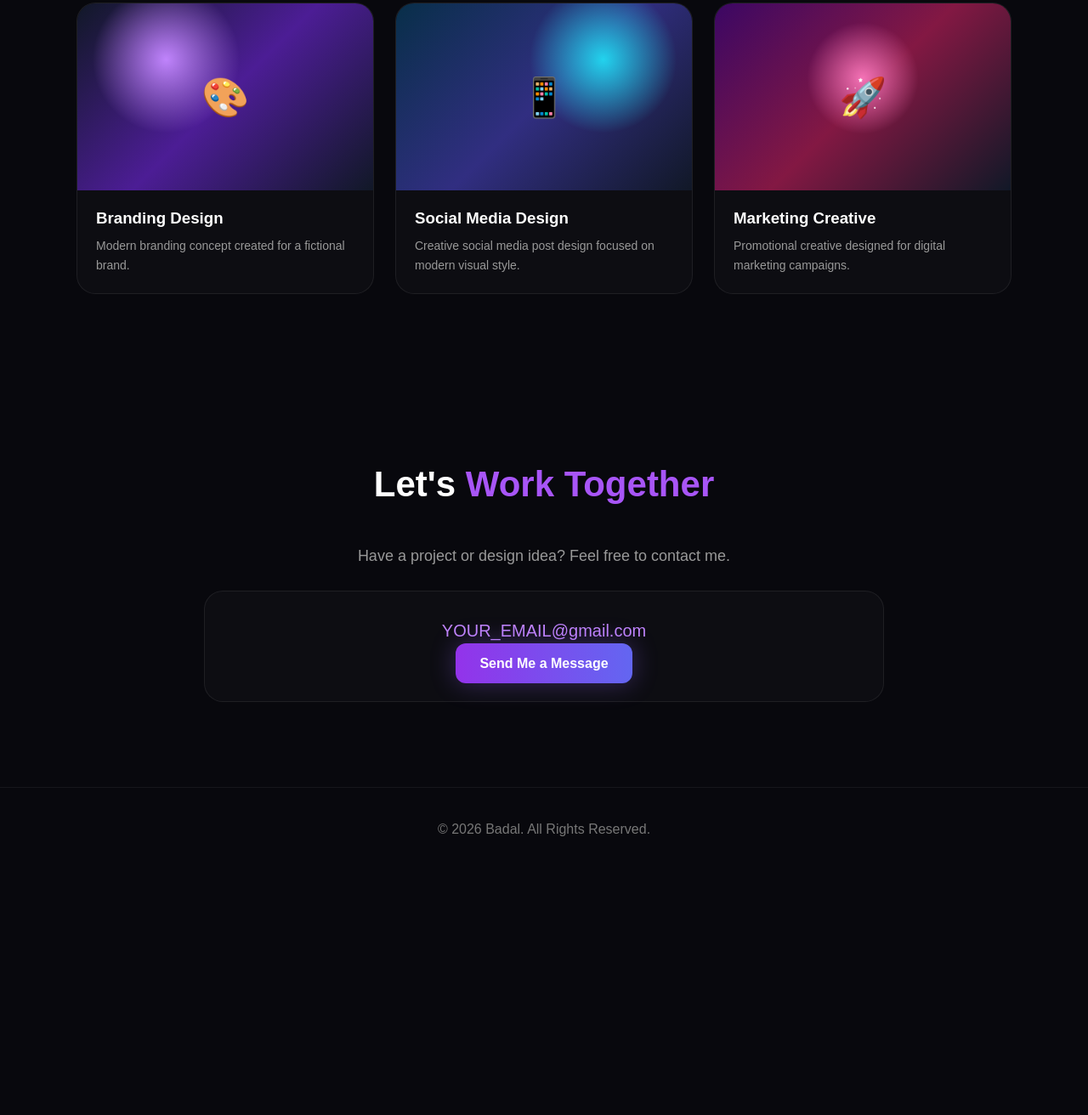
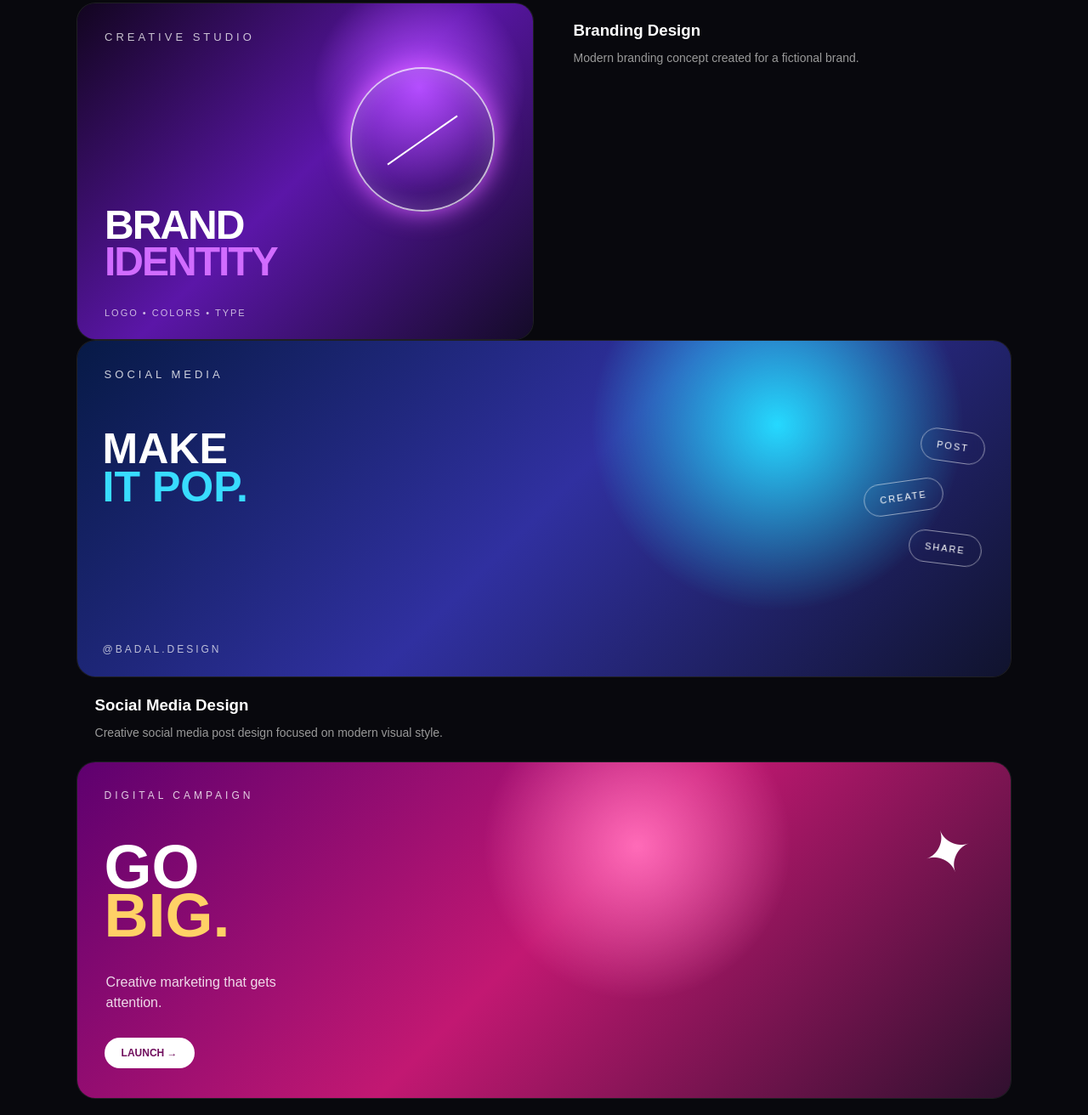
Before and after one commit to badalkumar1603/graphic-design-portfolio, a plain HTML site: page index.html in a window 1280 px wide. Shown: the part 1826-3138 px from the top of the page at 85% size. Before the commit the page ends 2851 px from the top, so only its background shows below. Drawn offline with Linux system fonts and the light colour scheme.

Commit message:
Add styles and content for portfolio sections

```diff
--- a/index.html
+++ b/index.html
@@ -6,7 +6,234 @@
 
 <title>Badal | Graphic Designer</title>
 
-<style>
+<style>/* =========================
+   PORTFOLIO POSTERS
+========================= */
+
+.poster {
+  height: 395px;
+  position: relative;
+  overflow: hidden;
+  padding: 32px;
+  box-sizing: border-box;
+  font-family: Arial, sans-serif;
+  color: white;
+}
+
+
+/* =========================
+   BRANDING POSTER
+========================= */
+
+.branding-poster {
+  background:
+    radial-gradient(circle at 75% 25%, #b44cff 0%, transparent 25%),
+    linear-gradient(135deg, #12051f, #5b16a8, #140b28);
+}
+
+.poster-small {
+  font-size: 13px;
+  letter-spacing: 4px;
+  opacity: .75;
+}
+
+.poster-title {
+  position: absolute;
+  left: 32px;
+  bottom: 70px;
+  font-size: 48px;
+  line-height: .9;
+  font-weight: 800;
+  letter-spacing: -2px;
+}
+
+.poster-title span {
+  color: #d16cff;
+}
+
+.poster-circle {
+  position: absolute;
+  width: 170px;
+  height: 170px;
+  border-radius: 50%;
+  right: 45px;
+  top: 75px;
+  border: 2px solid rgba(255,255,255,.7);
+  box-shadow:
+    0 0 30px #d65cff,
+    inset 0 0 30px rgba(255,255,255,.2);
+}
+
+.poster-line {
+  position: absolute;
+  width: 100px;
+  height: 2px;
+  background: white;
+  right: 80px;
+  top: 160px;
+  transform: rotate(-35deg);
+}
+
+.poster-bottom {
+  position: absolute;
+  bottom: 25px;
+  left: 32px;
+  font-size: 11px;
+  letter-spacing: 2px;
+  opacity: .7;
+}
+
+
+/* =========================
+   SOCIAL MEDIA POSTER
+========================= */
+
+.social-poster {
+  background:
+    radial-gradient(circle at 75% 25%, #25d9ff 0%, transparent 25%),
+    linear-gradient(135deg, #071a46, #3030a0, #10132d);
+}
+
+.social-top {
+  font-size: 13px;
+  letter-spacing: 4px;
+  opacity: .8;
+}
+
+.social-big {
+  position: absolute;
+  left: 30px;
+  top: 105px;
+  font-size: 50px;
+  font-weight: 900;
+  line-height: .9;
+}
+
+.social-big span {
+  color: #38dcff;
+}
+
+.social-box {
+  position: absolute;
+  padding: 12px 18px;
+  border: 1px solid rgba(255,255,255,.5);
+  border-radius: 30px;
+  font-size: 11px;
+  letter-spacing: 2px;
+  backdrop-filter: blur(8px);
+}
+
+.box-one {
+  right: 30px;
+  top: 105px;
+  transform: rotate(8deg);
+}
+
+.box-two {
+  right: 80px;
+  top: 165px;
+  transform: rotate(-8deg);
+}
+
+.box-three {
+  right: 35px;
+  top: 225px;
+  transform: rotate(7deg);
+}
+
+.social-bottom {
+  position: absolute;
+  bottom: 25px;
+  left: 30px;
+  font-size: 12px;
+  letter-spacing: 3px;
+  opacity: .7;
+}
+
+
+/* =========================
+   MARKETING POSTER
+========================= */
+
+.marketing-poster {
+  background:
+    radial-gradient(circle at 60% 25%, #ff6bb8 0%, transparent 25%),
+    linear-gradient(135deg, #5e006f, #c21872, #30102f);
+}
+
+.marketing-small {
+  font-size: 12px;
+  letter-spacing: 4px;
+  opacity: .8;
+}
+
+.marketing-title {
+  position: absolute;
+  left: 32px;
+  top: 95px;
+  font-size: 72px;
+  line-height: .8;
+  font-weight: 900;
+}
+
+.marketing-title span {
+  color: #ffd166;
+}
+
+.marketing-text {
+  position: absolute;
+  left: 34px;
+  bottom: 100px;
+  width: 230px;
+  font-size: 16px;
+  line-height: 1.5;
+  opacity: .85;
+}
+
+.marketing-button {
+  position: absolute;
+  left: 32px;
+  bottom: 35px;
+  padding: 11px 20px;
+  border-radius: 30px;
+  background: white;
+  color: #71105e;
+  font-weight: bold;
+  font-size: 12px;
+}
+
+.rocket-shape {
+  position: absolute;
+  right: 45px;
+  top: 65px;
+  font-size: 70px;
+  transform: rotate(-20deg);
+}
+
+
+/* =========================
+   MOBILE
+========================= */
+
+@media (max-width: 600px) {
+
+  .poster {
+    height: 395px;
+  }
+
+  .poster-title {
+    font-size: 42px;
+  }
+
+  .social-big {
+    font-size: 44px;
+  }
+
+  .marketing-title {
+    font-size: 65px;
+  }
+
+}
 *{
     margin:0;
     padding:0;
@@ -491,8 +718,21 @@ footer{
 
         <div class="project">
 
-            <div class="project-preview">
-                🎨
+            <div class="poster branding-poster">
+    <div class="poster-small">CREATIVE STUDIO</div>
+
+    <div class="poster-title">
+        BRAND<br>
+        <span>IDENTITY</span>
+    </div>
+
+    <div class="poster-circle"></div>
+    <div class="poster-line"></div>
+
+    <div class="poster-bottom">
+        LOGO • COLORS • TYPE
+    </div>
+            </div>
             </div>
 
             <div class="project-info">
@@ -511,8 +751,22 @@ footer{
 
         <div class="project">
 
-            <div class="project-preview">
-                📱
+            <div class="poster social-poster">
+    <div class="social-top">SOCIAL MEDIA</div>
+
+    <div class="social-big">
+        MAKE<br>
+        <span>IT POP.</span>
+    </div>
+
+    <div class="social-box box-one">POST</div>
+    <div class="social-box box-two">CREATE</div>
+    <div class="social-box box-three">SHARE</div>
+
+    <div class="social-bottom">
+        @BADAL.DESIGN
+    </div>
+            </div>
             </div>
 
             <div class="project-info">
@@ -531,8 +785,26 @@ footer{
 
         <div class="project">
 
-            <div class="project-preview">
-                🚀
+            <div class="poster marketing-poster">
+    <div class="rocket-shape">✦</div>
+
+    <div class="marketing-small">
+        DIGITAL CAMPAIGN
+    </div>
+
+    <div class="marketing-title">
+        GO<br>
+        <span>BIG.</span>
+    </div>
+
+    <div class="marketing-text">
+        Creative marketing that gets attention.
+    </div>
+
+    <div class="marketing-button">
+        LAUNCH →
+    </div>
+            </div>
             </div>
 
             <div class="project-info">
```
